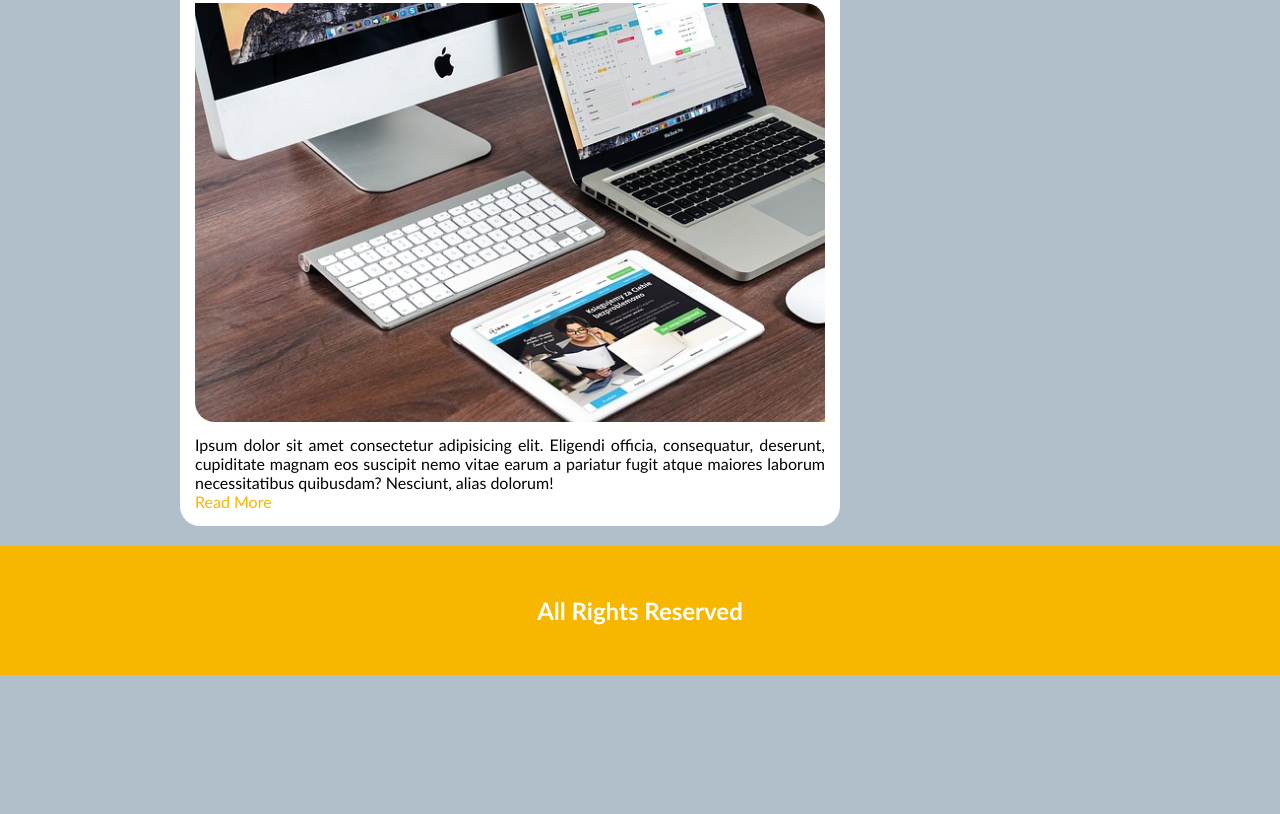
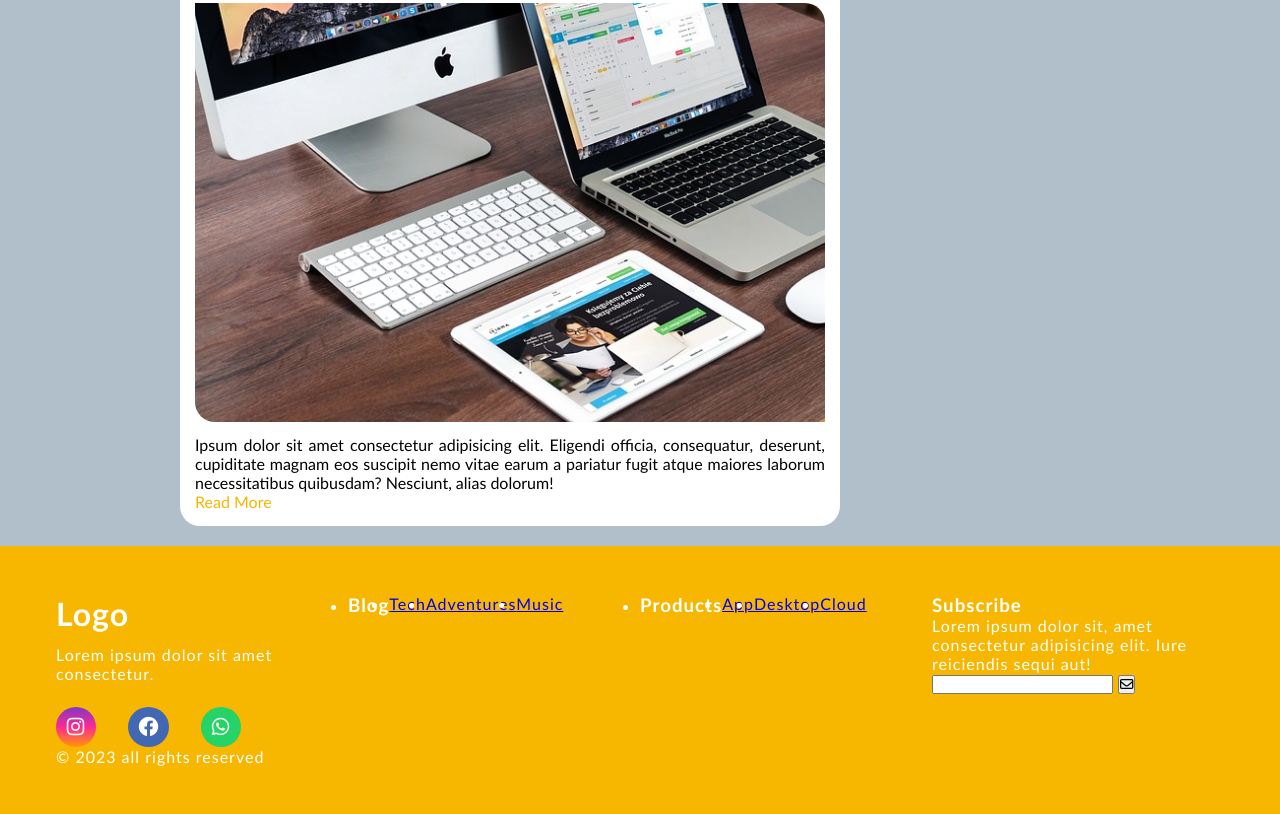
Before and after one commit to Barbosah-42/ProjetoTecBlog, a plain HTML site: page index.html in a window 1280 px wide. Shown: the part 855-1669 px from the top of the page. Before the commit the page ends 1530 px from the top, so only its background shows below. Drawn offline with Linux system fonts and the light colour scheme.

Commit message:
Inicio rodapé

```diff
--- a/assets/css/style.css
+++ b/assets/css/style.css
@@ -187,10 +187,82 @@ body{
 
 /* ----LAYOUT RODAPÉ---- */
 
-#rodape{
+#footer{
     clear: both;
     background-color: rgb(247, 182, 0);
-    text-align: center;
-    padding: 50px;
     color: #fff;
+    letter-spacing: 1px;
+    width: 100%;
 }
+
+#footer-content{
+    padding-top: 20px;
+    display: grid;
+    grid-template-columns: repeat(4,1fr);
+    padding: 3rem 3.5rem;
+}
+
+#footer_social_media{
+    display: flex;
+    gap: 2rem; /* espaçamento entre itens*/;
+    margin-top: 1.5rem;
+}
+
+#footer-subscribe{
+
+}
+
+#footer-copyright{
+
+}
+
+.footer-links{
+    display: flex;
+
+}
+
+.footer-logos{
+    text-decoration: none;
+}
+
+.input_group{
+
+}
+
+/* ----FORMATAÇÃO RODAPÉ----*/
+
+#footer-contacts h1{
+    margin-bottom: 0.75rem;
+}
+
+#footer_social_media .footer-logos{
+    display: flex;
+    align-items: center;
+    justify-content: center;
+    height: 2.5rem;
+    width: 2.5rem;
+    color: #fff;
+    border-radius: 50%;
+    transition: all 0.4s;
+}
+
+#footer_social_media .footer-logos i{
+    font-size: 1.25rem;
+}
+
+#footer_social_media .footer-logos:hover{
+    opacity: 0.7;
+}
+
+#instagram{
+    background: linear-gradient(#7f37c9, #ff2992, #ff9807);
+}
+
+#facebook{
+    background-color: #4267b3;
+    padding-left: 1px;
+}
+
+#whatsapp{
+    background-color: #25d366;
+}
--- a/index.html
+++ b/index.html
@@ -1,17 +1,17 @@
 <!DOCTYPE html>
 <html lang="pt-br">
-
   <head>
     <meta charset="UTF-8" />
     <meta name="viewport" content="width=device-width, initial-scale=1.0" />
     <title>TecBlog - Home</title>
-    <link rel="stylesheet" href="assets/css/style.css"/>
-    <link rel="shortcut icon" href="assets/img/icons8-blogger-96.png" type="image/x-icon"/>
+    <link rel="stylesheet" href="assets/css/style.css" />
+    <link rel="shortcut icon" href="assets/img/icons8-blogger-96.png" type="image/x-icon" />
+    <link rel="stylesheet" href="https://cdnjs.cloudflare.com/ajax/libs/font-awesome/6.4.2/css/all.min.css" integrity="sha512-z3gLpd7yknf1YoNbCzqRKc4qyor8gaKU1qmn+CShxbuBusANI9QpRohGBreCFkKxLhei6S9CQXFEbbKuqLg0DA==" crossorigin="anonymous" referrerpolicy="no-referrer" />
   </head>
 
   <body>
-
-    <header id="header"> <!--HEADER AREA-->
+    <header id="header">
+      <!--HEADER AREA-->
 
       <div id="header-logo">
         <h1 id="logo">Tec<span class="white">Blog</span></h1>
@@ -23,14 +23,13 @@
         <a href="#">Computing</a>
         <a href="#">Electronics</a>
       </nav>
-
     </header>
 
-    <main id="area-main"> <!--MAIN AREA-->
+    <main id="area-main">
+      <!--MAIN AREA-->
 
       <!--ABERTURA POSTAGEM-->
       <div id="postagens">
-
         <div class="posts">
           <h2 class="title-post">Take a break and have coffee</h2>
           <span class="data-post">Posted September 04, 2023</span>
@@ -56,14 +55,12 @@
           </p>
           <a href="" class="link-fomart">Read More</a>
         </div>
-
-      </div> <!--FECHAMENTO POSTAGEM-->
+      </div>
+      <!--FECHAMENTO POSTAGEM-->
 
       <!-- ABETURA SIDE MENU-->
       <div class="side-menu">
-
         <div class="side-content">
-
           <h3 class="side-title">Side Menu</h3>
           <div class="side-posting">
             <p>
@@ -82,11 +79,10 @@
             </p>
             <a href="#" class="link-fomart">Read more</a>
           </div>
-
         </div>
 
         <div class="side-content">
-        <h3 class="side-title">Side Menu</h3>
+          <h3 class="side-title">Side Menu</h3>
           <ul class="link-menu-side">
             <a href="#">games</a>
             <a href="#">cell phone</a>
@@ -95,17 +91,68 @@
             <a href="#">games</a>
           </ul>
         </div>
-
-      </div> <!-- FECHAMENTO SIDE MENU-->
-
-    </main><!--MAIN AREA FIM-->
+      </div>
+      <!-- FECHAMENTO SIDE MENU-->
+    </main>
+    <!--MAIN AREA FIM-->
 
     <!--ABERTURA RODAPÉ-->
-    <footer id="rodape">
+    <footer id="footer">
+      <div id="footer-content">
 
-      <h2>All Rights Reserved</h2>
+        <div id="footer-contacts">
+          <h1>Logo</h1>
+          <p>Lorem ipsum dolor sit amet consectetur.</p>
+          <div id="footer_social_media">
+            <a class="footer-logos" href="#" id="instagram">
+              <i class="fa-brands fa-instagram"></i>
+            </a>
 
-    </footer><!--FECHAMENTO RODAPÉ-->
+            <a class="footer-logos" href="#" id="facebook">
+              <i class="fa-brands fa-facebook"></i>
+            </a>
+
+            <a class="footer-logos" href="#" id="whatsapp">
+              <i class="fa-brands fa-whatsapp"></i>
+            </a>
+          </div>
+        </div>
+
+        <ul class="footer-links">
+          <li><h3>Blog</h3></li>
+          <li><a href="#">Tech</a></li>
+          <li><a href="#">Adventures</a></li>
+          <li><a href="#">Music</a></li>
+        </ul>
+
+        <ul class="footer-links">
+          <li><h3>Products</h3></li>
+          <li><a href="#">App</a></li>
+          <li><a href="#">Desktop</a></li>
+          <li><a href="#">Cloud</a></li>
+        </ul>
+
+
+        <div id="footer-subscribe">
+          <h3>Subscribe</h3>
+
+          <p>Lorem ipsum dolor sit, amet consectetur adipisicing elit. Iure reiciendis sequi aut!</p>
+
+          <div id="input_group">
+            <input type="email">
+            <button>
+              <i class="fa-regular fa-envelope"></i>
+            </button>
+          </div>
+        </div>
+
+        <div id="footer-copywriter">
+          &#169 2023 all rights reserved
+        </div>
+
+      </div>
+    </footer>
+    <!--FECHAMENTO RODAPÉ-->
 
   </body>
 </html>
```
